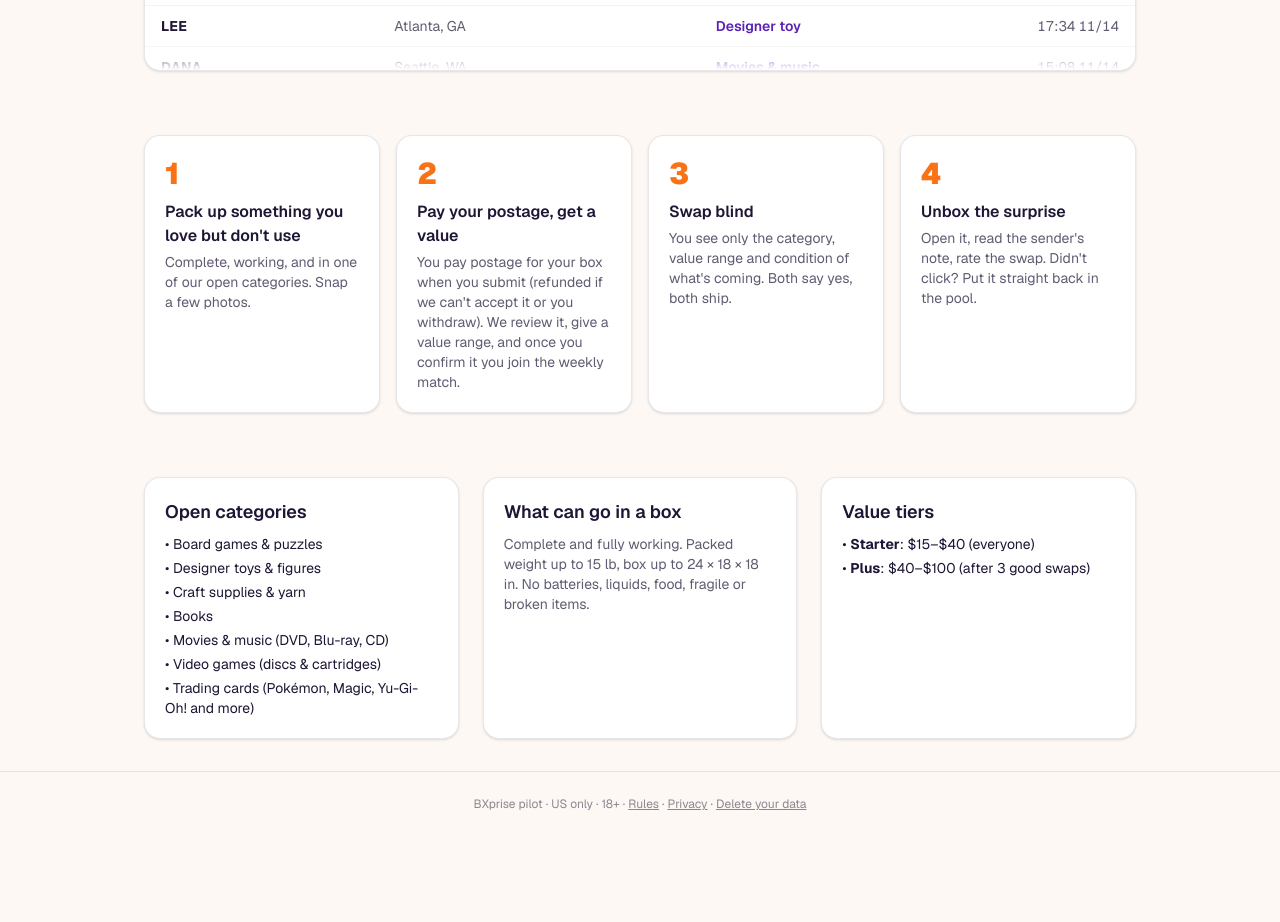
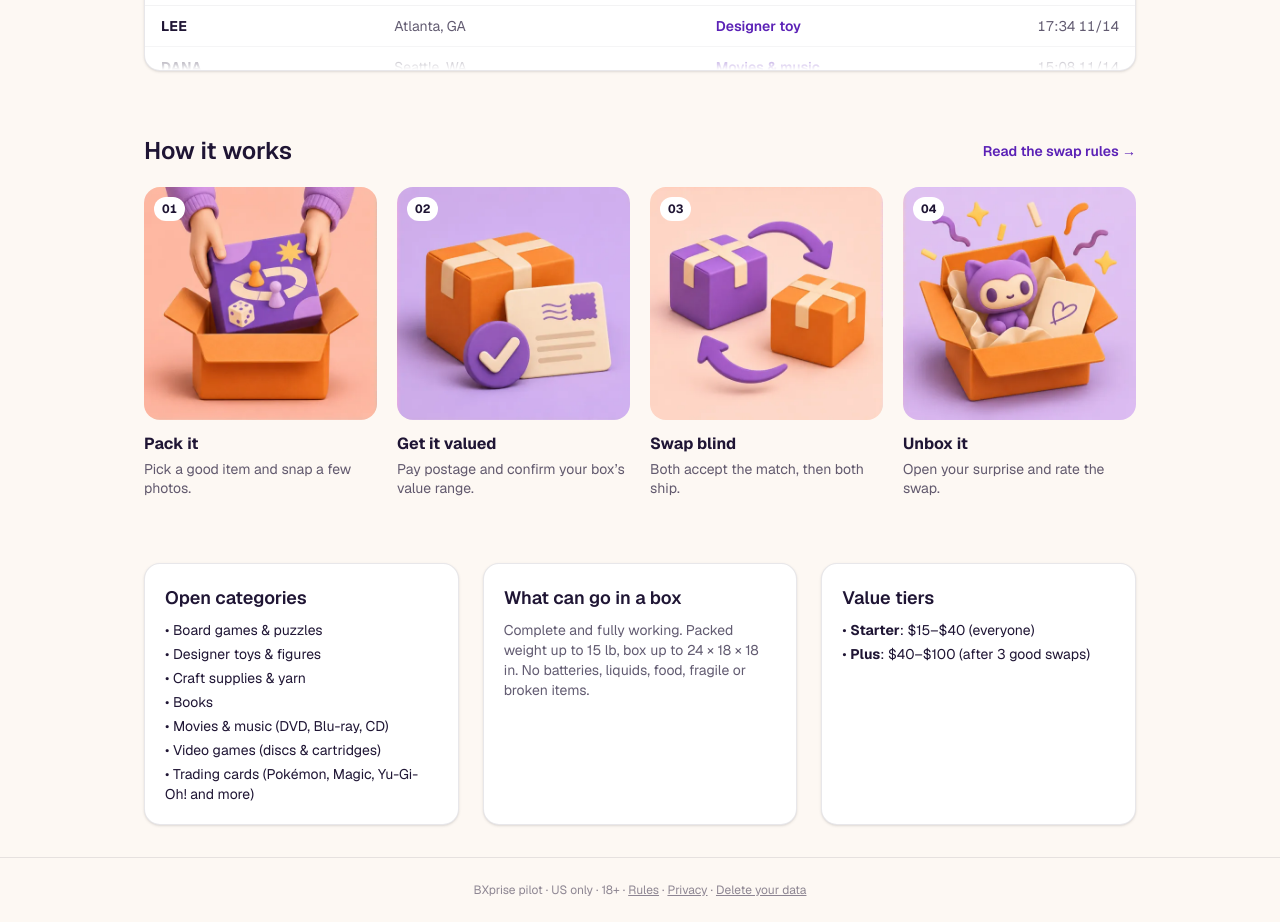
Before and after one commit to lmagic1977/bxprise, a Next.js app: page / in a window 1280 px wide. Shown: the part 820-1742 px from the top of the page. Before the commit the page ends 1656 px from the top, so only its background shows below. Built offline with nearby package versions, Linux system fonts and the light colour scheme; no server answers; the database is empty.

Commit message:
Illustrate the four homepage swap steps

```diff
--- a/src/app/page.tsx
+++ b/src/app/page.tsx
@@ -7,10 +7,10 @@ import { exampleBoxes, recentBoxes } from "@/lib/feed";
 import { RecentBoxes } from "@/components/RecentBoxes";
 
 const steps = [
-  ["Pack up something you love but don't use", "Complete, working, and in one of our open categories. Snap a few photos."],
-  ["Pay your postage, get a value", "You pay postage for your box when you submit (refunded if we can't accept it or you withdraw). We review it, give a value range, and once you confirm it you join the weekly match."],
-  ["Swap blind", "You see only the category, value range and condition of what's coming. Both say yes, both ship."],
-  ["Unbox the surprise", "Open it, read the sender's note, rate the swap. Didn't click? Put it straight back in the pool."],
+  { title: "Pack it", copy: "Pick a good item and snap a few photos.", position: "left top" },
+  { title: "Get it valued", copy: "Pay postage and confirm your box’s value range.", position: "right top" },
+  { title: "Swap blind", copy: "Both accept the match, then both ship.", position: "left bottom" },
+  { title: "Unbox it", copy: "Open your surprise and rate the swap.", position: "right bottom" },
 ];
 
 export default async function Home() {
@@ -44,14 +44,28 @@ export default async function Home() {
 
       <RecentBoxes rows={feed} />
 
-      <section className="grid gap-4 md:grid-cols-4">
-        {steps.map(([t, d], i) => (
-          <div key={t} className="card">
-            <p className="text-3xl font-black text-tangerine">{i + 1}</p>
-            <h2 className="mt-2 !text-base">{t}</h2>
-            <p className="mt-1 text-sm text-ink/70">{d}</p>
-          </div>
-        ))}
+      <section aria-labelledby="swap-steps-title">
+        <div className="mb-5 flex flex-wrap items-center justify-between gap-2">
+          <h2 id="swap-steps-title" className="!text-2xl">How it works</h2>
+          <Link href="/how-it-works" className="text-sm font-semibold text-plum hover:underline">Read the swap rules →</Link>
+        </div>
+        <ol className="grid grid-cols-2 gap-x-3 gap-y-6 md:grid-cols-4 md:gap-x-5">
+          {steps.map(({ title, copy, position }, i) => (
+            <li key={title} className="min-w-0">
+              <div
+                aria-hidden="true"
+                className="relative aspect-square overflow-hidden rounded-2xl bg-plum-soft"
+                style={{ backgroundImage: "url('/swap-steps.webp')", backgroundSize: "200% 200%", backgroundPosition: position }}
+              >
+                <span className="absolute top-2.5 left-2.5 rounded-full bg-white px-2 py-1 text-xs font-bold tabular-nums text-ink">
+                  {String(i + 1).padStart(2, "0")}
+                </span>
+              </div>
+              <h3 className="mt-3 font-bold text-ink">{title}</h3>
+              <p className="mt-1 text-sm leading-snug text-ink/70">{copy}</p>
+            </li>
+          ))}
+        </ol>
       </section>
 
       <section className="grid gap-6 md:grid-cols-3">
```
Also changed, not shown: public/swap-steps.webp (added).
